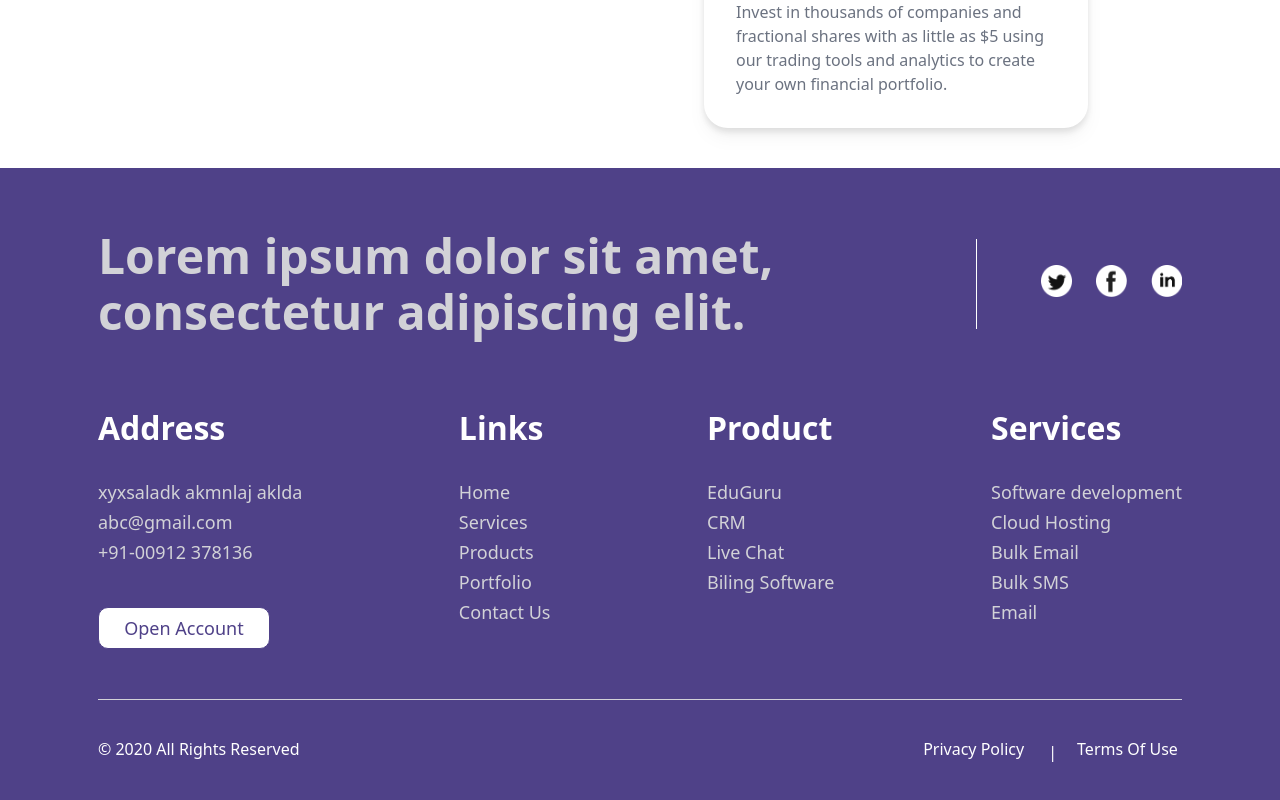
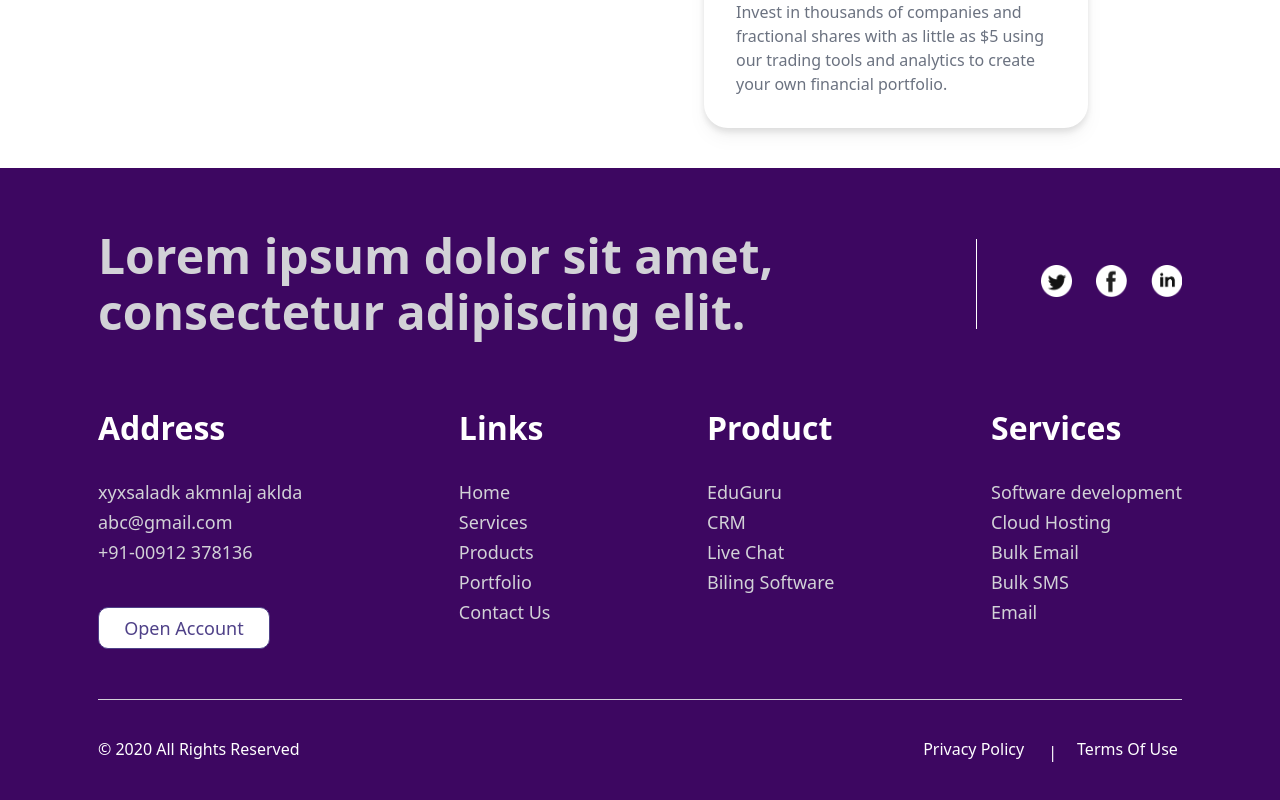
Before and after one commit to ashishmishra-bit/aecor, a Next.js app: page / in a window 1280 px wide. Shown: the part 2471-3271 px from the top of the page. Built offline with nearby package versions, Linux system fonts and the light colour scheme.

Commit message:
footer color modified

```diff
--- a/components/Footer/Footer.module.css
+++ b/components/Footer/Footer.module.css
@@ -1,6 +1,6 @@
 .footer{
     padding: 71px 98px 40px 98px;
-    background-color: #4F4188;
+    background-color: #3d0761;
 }
 .sectionOne{
     display: flex;
```
